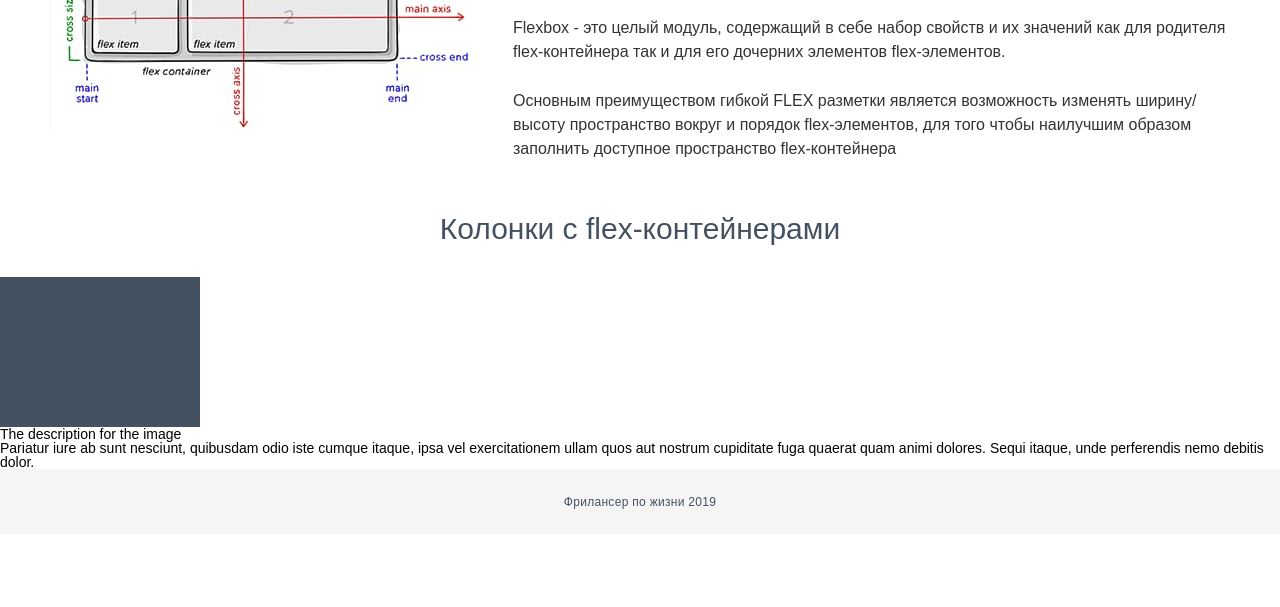
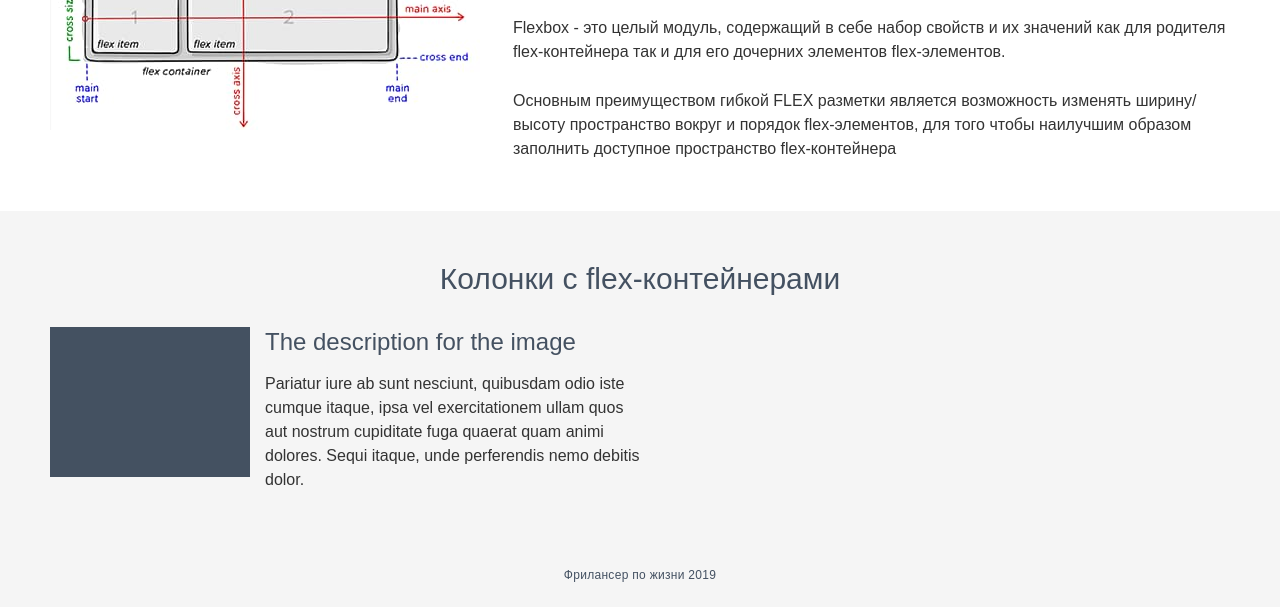
Before and after one commit to Gennadiy-Nikolaev/fls-flex, a plain HTML site: page index.html in a window 1280 px wide. Shown: the part 511-1118 px from the top of the page. Before the commit the page ends 1045 px from the top, so only its background shows below. Drawn offline with Linux system fonts and the light colour scheme.

Commit message:
Update style.css

```diff
--- a/css/style.css
+++ b/css/style.css
@@ -204,6 +204,8 @@ body {
   margin-bottom: 0;
 }
 .columns {
+  background-color: #f5f5f5;
+  padding: 50px 50px 20px 50px;
 }
 .contaiter {
 }
@@ -213,20 +215,33 @@ body {
 }
 .columns__row {
   display: flex;
+  flex-wrap: wrap;
 }
 .columns__column {
+  flex: 0 1 50%;
+  margin-bottom: 30px;
 }
 .columns__item {
 }
 .item {
 }
 .item__row {
+  display: flex;
 }
 .item__image {
+  flex: 0 0 200px;
 }
 .item__body {
+  margin-left: 15px;
 }
 .item__title {
+  font-size: 24px;
+  line-height: 1.25;
+  color: #445161;
+  margin-bottom: 15px;
 }
 .item__text {
+  font-size: 16px;
+  line-height: 1.5;
+  color: #333333;
 }
```
